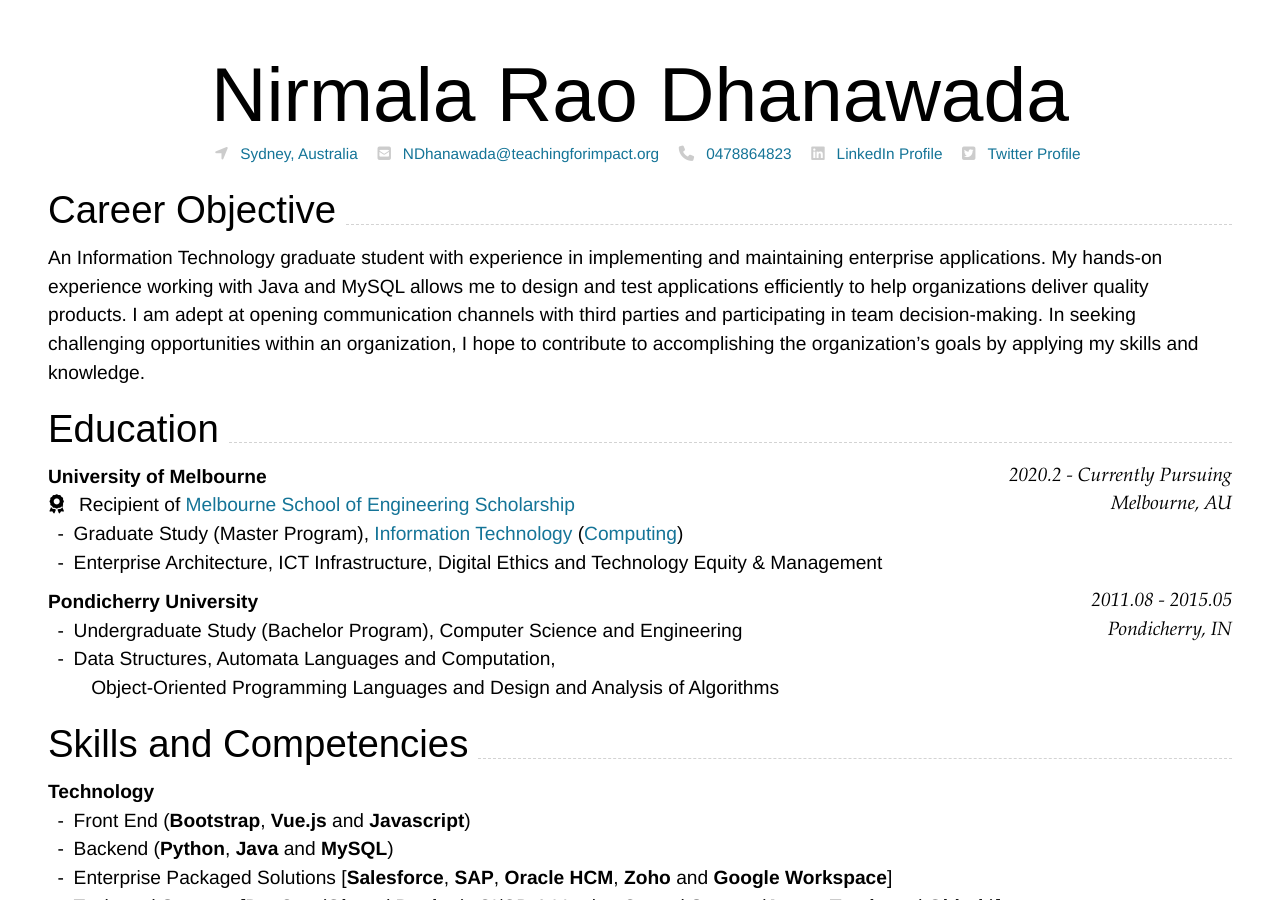
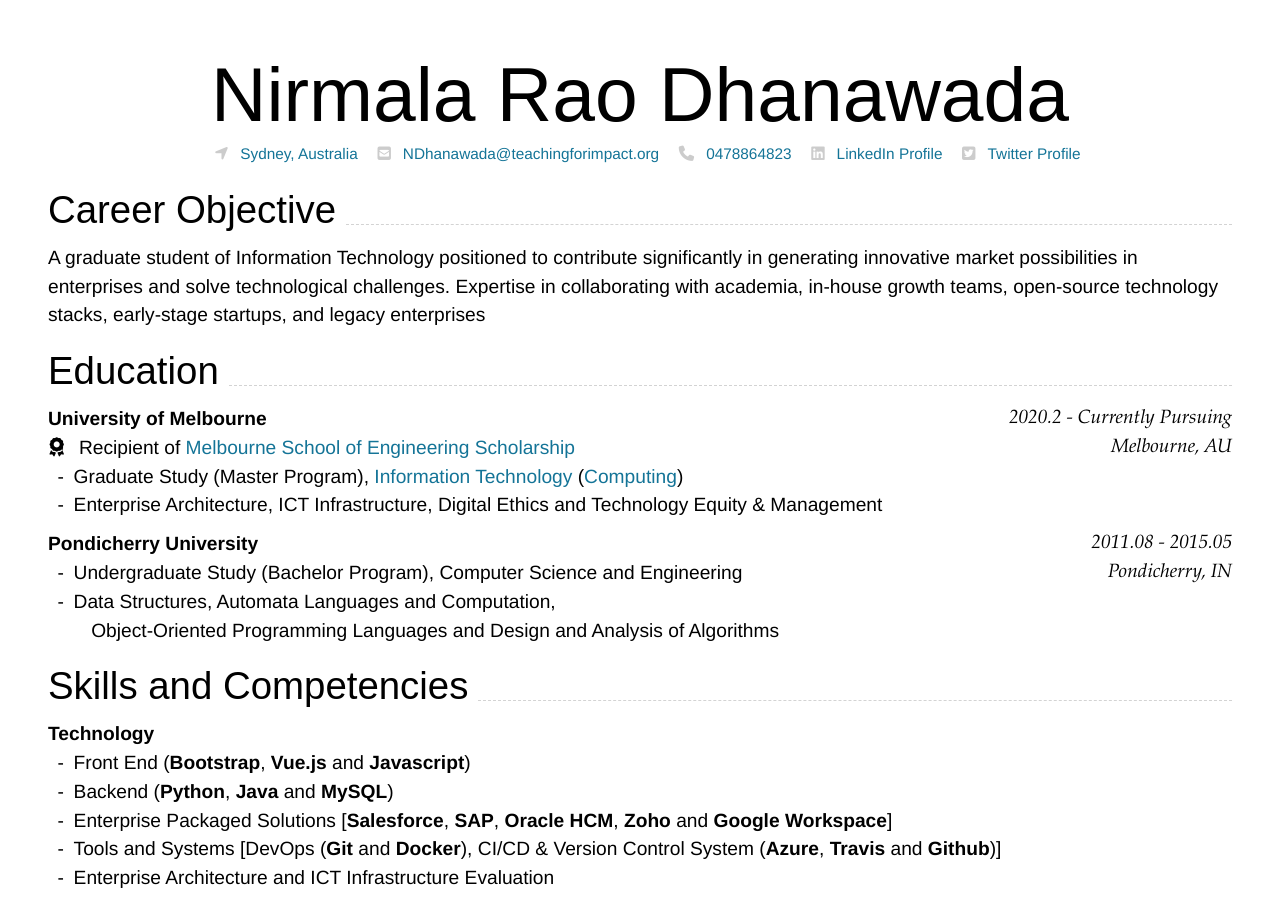
Before and after one commit to thedhanawada/me, a Jekyll site: the page built from index.md, in a window 1280 px wide and 900 px high. Built offline with Jekyll 4.4.1, drawn with Linux system fonts in a browser that asks for light colours; nearby versions of some CDN libraries; part of the change alters nothing that is shown; some of the changed text lies outside the part shown.

```diff
--- a/index.md
+++ b/index.md
@@ -41,7 +41,7 @@ Supported arguments:
 
 ## Career Objective
 
-An Information Technology graduate student with experience in implementing and maintaining enterprise applications. My hands-on experience working with Java and MySQL allows me to design and test applications efficiently to help organizations deliver quality products. I am adept at opening communication channels with third parties and participating in team decision-making. In seeking challenging opportunities within an organization, I hope to contribute to accomplishing the organization's goals by applying my skills and knowledge.
+A graduate student of Information Technology positioned to contribute significantly in generating innovative market possibilities in enterprises and solve technological challenges. Expertise in collaborating with academia, in-house growth teams, open-source technology stacks, early-stage startups, and legacy enterprises
 
 ## Education
 
@@ -131,7 +131,7 @@ _Assistant System Engineer_<br>
 - Applied new technologies to existing problems to create disruptive competitive advantages for retail enterprises
 - Ensured that the technology was always operational, maintained the network code, managed enterprise sandboxes, <br> coordinated the regular activities in the innovation space, and managed the enterprise sandboxes
 
-## Research
+## Research & Projects
 
 ### [**Big Data Scalability, Methods and its Implications: A Survey of Current Practice**](https://dl.acm.org/doi/10.1145/2743065.2743121){:target="_blank"}
 J. Amudhavel, D. Sathian, R. S. Raghav, **Dhanawada Nirmala Rao**, P. Dhavachelvan, and K. Prem Kumar<br>
@@ -144,6 +144,11 @@ Laura Harman, Smriti Hosur, Praghashkumar Thanasegeren, **Dhanawada Nirmala Rao*
 _Melbourne BioInnovation Student Initiative, Biodesign Competition 2021_
 <br>October 2021, Team 2<br>
 [[PDF](https://github.com/thedhanawada/docs-public/raw/master/Pitch%20Deck%20-%20BioDesign%20Competition%20.pdf){:target="_blank"}][[PITCH](https://fb.watch/94tni7HeYl/)]
+
+### [**Resident Profiles Project**](https://github.com/thedhanawada/docs-public/blob/master/Pitch%20Deck%20-%20BioDesign%20Competition%20.pdf){:target="_blank"}
+Sewwandi Perera, **Dhanawada Nirmala Rao** and Daniel Gray of University of Melbourne<br>
+_In Collaboration with the School of Design and Architecture, Swinburne University of Technology_
+<br>June 2020<br>
 
 ## Association
 
```
